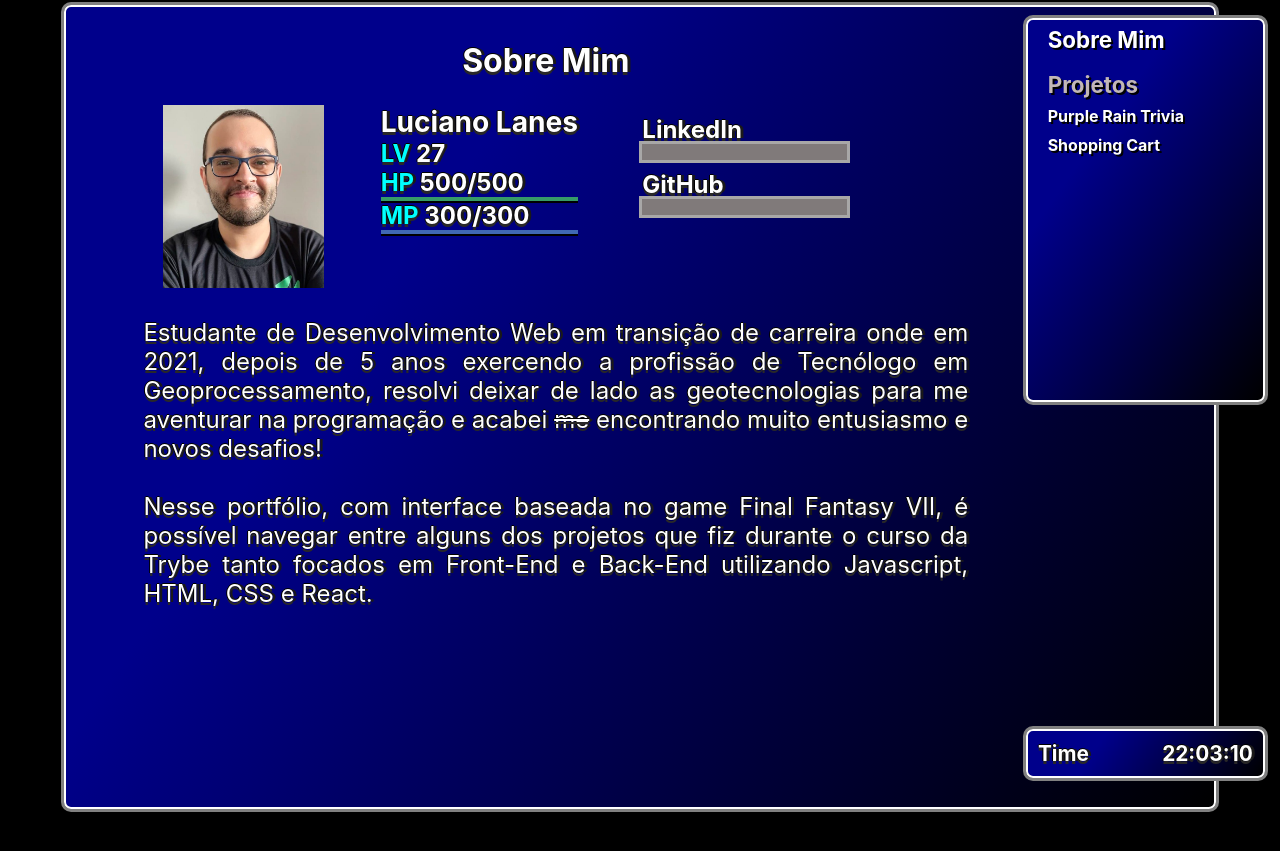
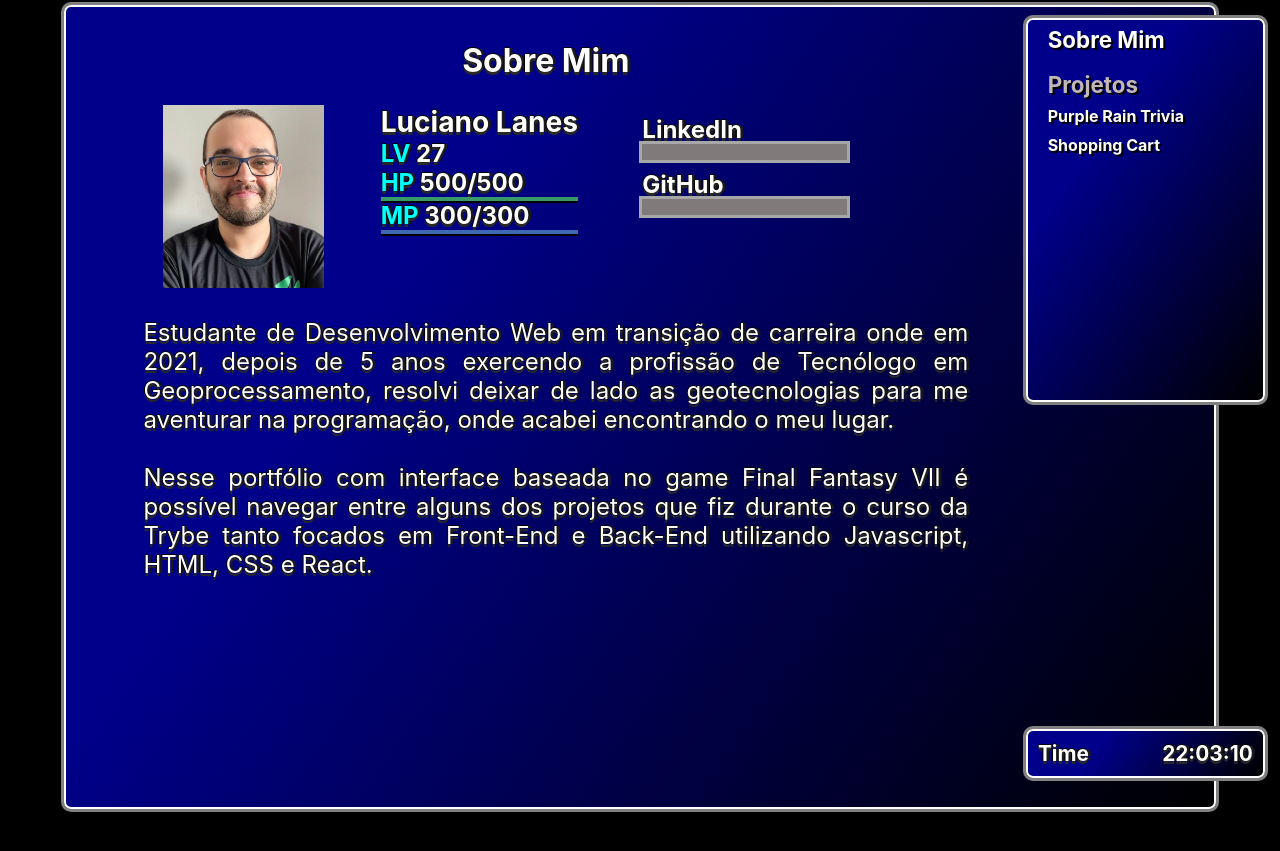
Before and after one commit to lucianolanes/lucianolanes.github.io, a React (Create React App) app: page / in a window 1280 px wide. Shown: the part 701-1552 px from the top of the page. Built offline with nearby package versions, Linux system fonts and the light colour scheme.

Commit message:
Atualizado o texto do About ME, corrigido padding do timer

```diff
--- a/src/Components/AboutMe.js
+++ b/src/Components/AboutMe.js
@@ -46,10 +46,10 @@ export default function AboutMe() {
           </div>
         </div>
         <p className="profile-text">
-          Estudante de Desenvolvimento Web em transição de carreira onde em 2021, depois de 5 anos exercendo a profissão de Tecnólogo em Geoprocessamento, resolvi deixar de lado as geotecnologias para me aventurar na programação e acabei <strike>me</strike> encontrando muito entusiasmo e novos desafios!
+          Estudante de Desenvolvimento Web em transição de carreira onde em 2021, depois de 5 anos exercendo a profissão de Tecnólogo em Geoprocessamento, resolvi deixar de lado as geotecnologias para me aventurar na programação, onde acabei encontrando o meu lugar.
           <br />
           <br />
-          Nesse portfólio, com interface baseada no game Final Fantasy VII, é possível navegar entre alguns dos projetos que fiz durante o curso da Trybe tanto focados em Front-End e Back-End utilizando Javascript, HTML, CSS e React.
+          Nesse portfólio com interface baseada no game Final Fantasy VII é possível navegar entre alguns dos projetos que fiz durante o curso da Trybe tanto focados em Front-End e Back-End utilizando Javascript, HTML, CSS e React.
         </p>
       </section>
     </Fade>
--- a/src/Components/FFNav.css
+++ b/src/Components/FFNav.css
@@ -72,4 +72,8 @@ nav li {
   .side-menu, .timer-container {
     font-size: 160%;
   }
+
+  .timer-container {
+    padding: 7%;
+  }
 }
```
